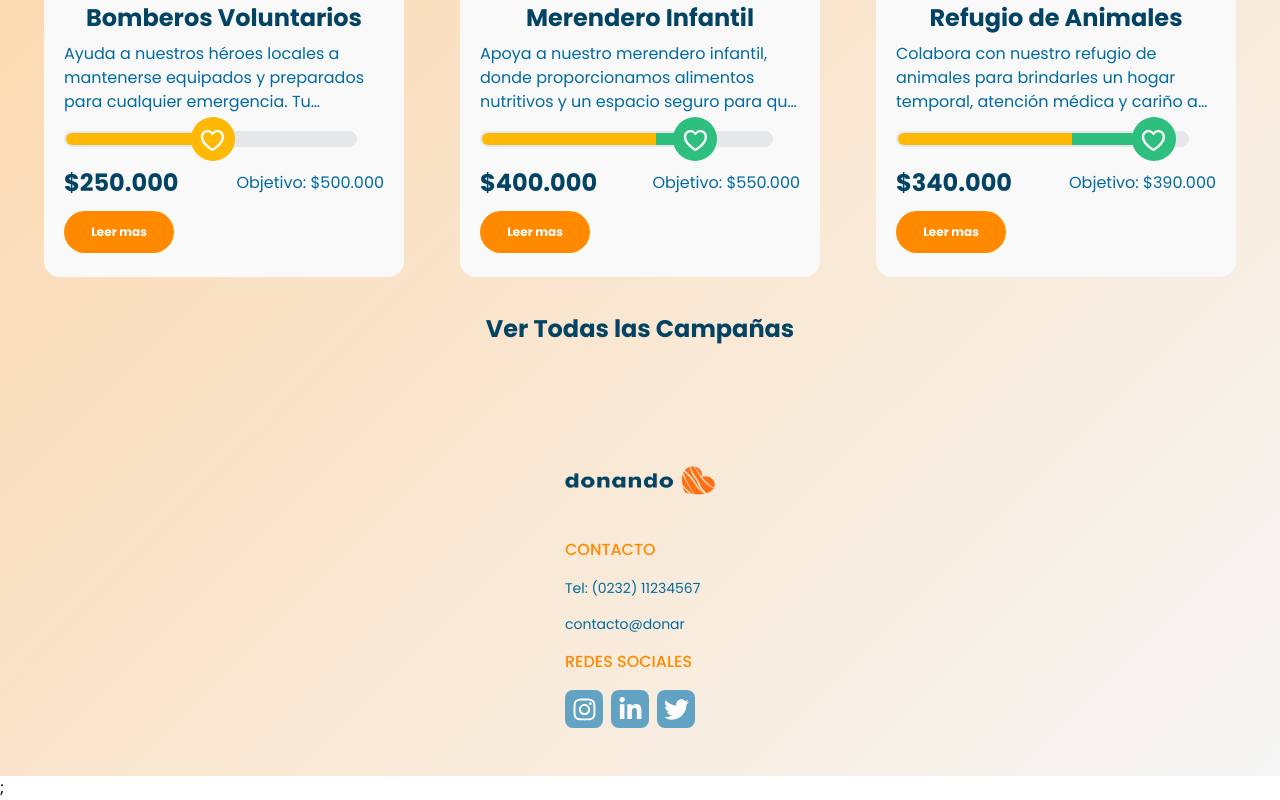
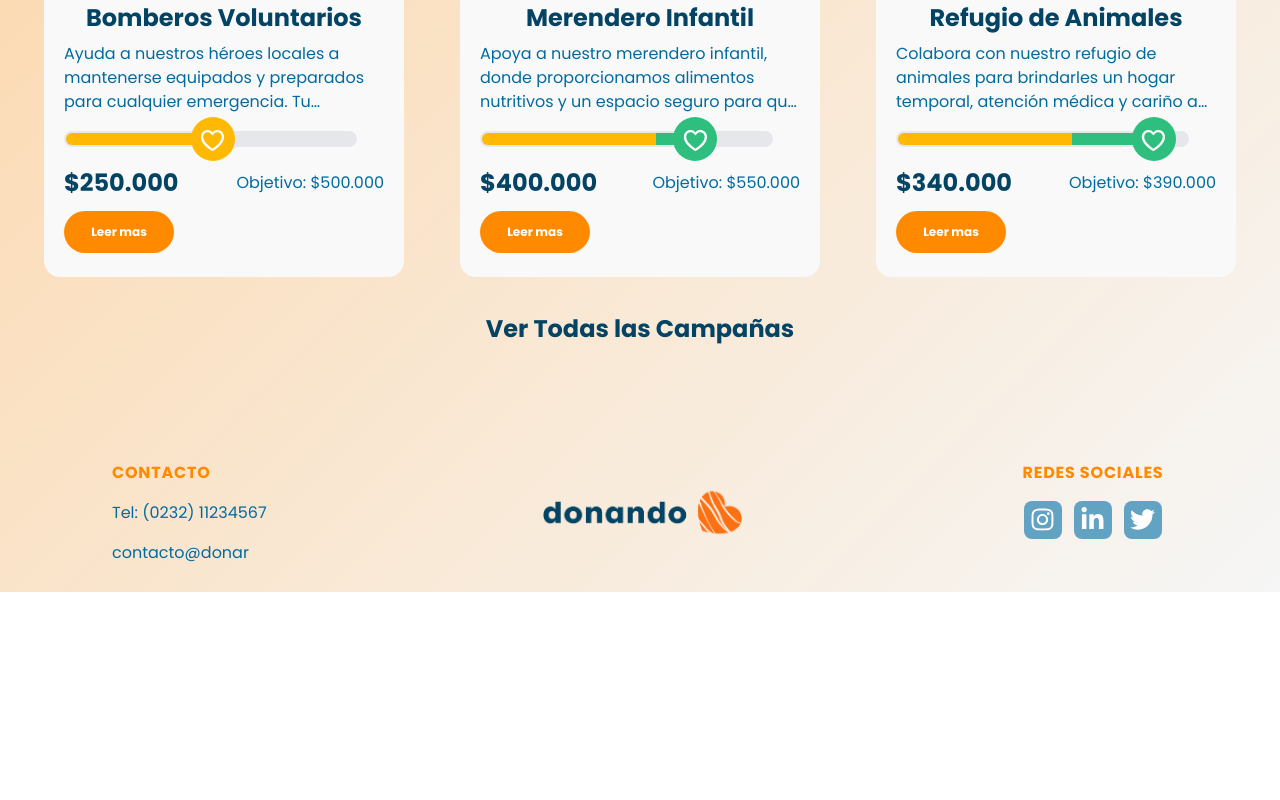
Before and after one commit to eze-alvarez/FrontNoCountry, a React (Vite) app: page / in a window 1280 px wide. Shown: the part 1622-2422 px from the top of the page. After the commit the page ends 2214 px from the top, so only its background shows below. Built offline with nearby package versions, Linux system fonts and the light colour scheme.

Commit message:
feat: footer desktop

```diff
--- a/src/App.jsx
+++ b/src/App.jsx
@@ -6,7 +6,7 @@ import store from "./redux/store/store";
 function App() {
     return(
         <Provider store={store}>
-            <MyRoutes />;
+            <MyRoutes />
         </Provider>
     )
 }
--- a/src/components/Footer/Footer.jsx
+++ b/src/components/Footer/Footer.jsx
@@ -10,42 +10,46 @@ export default function Footer({ isNavFooter }) {
   const distribution = isNavFooter ? 'items-start' : 'items-center';
 
   return (
-    <footer className={`w-full flex flex-col ${distribution} h-[343px] pb-12`}>
+    <footer className={`w-full flex flex-col ${distribution} h-[343px] py-12  sm:h-[159px] sm:flex-row sm:py-0`}>
 
     {/* Spacer to push the section down */}
-    <div className="flex-grow"></div>
+    <div className="flex-grow sm:hidden"></div>
     {/* Logo in Mobile Menu */}
-    <section className='w-[150px] items-start'>
-      <NavLink to="/">
-        <img src={logo} alt="logo" className='cursor-pointer w-[150px] h-[35px]' />
+    <section className='w-[150px]   sm:flex sm:w-full sm:justify-between sm:px-6 md:px-20  xl:px-28 xl:max-w-[1280px] xl:mx-auto'>
+
+      <NavLink to="/" className=" self-center">
+        <img src={logo} alt="logo" className='cursor-pointer h-[32px] sm:h-[53px]' />
       </NavLink>
 
       {/* Contacto in Mobile Menu */}
-      <section className="mt-auto w-[150px]">
-        <h2 className="text-orange-title font-medium text-base mt-10">CONTACTO</h2>
-        <p className={`text-sm mt-4 ${textColor}`}>Tel: (0232) 11234567</p>
-        <p className={`text-sm mt-4 ${textColor}`}>contacto@donar</p>
+      <section className=" sm:-order-1 ">
+        <h2 className="text-orange-title tracking-wider font-bold text-base mt-5 sm:mt-0">CONTACTO</h2>
+        <p className={`text-sm mt-4 sm:text-base ${textColor}`}>Tel: (0232) 11234567</p>
+        <p className={`text-sm mt-4 sm:text-base ${textColor}`}>contacto@donar</p>
+      </section>
 
         {/* Social Media Links */}
-        <h2 className="text-orange-title font-medium text-base mt-4">REDES SOCIALES</h2>
-        <ul className="flex gap-2 mt-4">
+      <section className="mx-auto w-[150px] sm:mx-0 sm:flex sm:flex-col sm:items-center ">
+        <h2 className="text-orange-title tracking-wider font-bold text-base mt-4 sm:mt-0">REDES SOCIALES</h2>
+        <ul className="flex gap-2 mt-4 sm:gap-3">
           <li>
-            <a href="" target="_blank" rel="noopener noreferrer" className="flex items-center justify-center gap-x-2 bg-btn-blue hover:bg-btn-orange w-[38px] h-[38px] rounded-lg">
+            <a href="" target="_blank" rel="noopener noreferrer" className="flex items-center justify-center  bg-btn-blue hover:bg-btn-orange w-[38px] h-[38px] rounded-lg">
               <FaInstagram size={25} className="cursor-pointer text-white" />
             </a>
           </li>
           <li>
-            <a href="" target="_blank" rel="noopener noreferrer" className="flex items-center justify-center gap-x-2 bg-btn-blue hover:bg-btn-orange w-[38px] h-[38px] rounded-lg">
+            <a href="" target="_blank" rel="noopener noreferrer" className="flex items-center justify-center bg-btn-blue hover:bg-btn-orange w-[38px] h-[38px] rounded-lg">
               <FaLinkedinIn size={25} className="cursor-pointer text-white" />
             </a>
           </li>
           <li>
-            <a href="" target="_blank" rel="noopener noreferrer" className="flex items-center justify-center gap-x-2 bg-btn-blue hover:bg-btn-orange w-[38px] h-[38px] rounded-lg">
+            <a href="" target="_blank" rel="noopener noreferrer" className="flex items-center justify-center bg-btn-blue hover:bg-btn-orange w-[38px] h-[38px] rounded-lg">
               <FaTwitter size={25} className="cursor-pointer text-white" />
             </a>
           </li>
         </ul>
       </section>
+
     </section>
 
   </footer>
--- a/src/components/Header/Navbar.jsx
+++ b/src/components/Header/Navbar.jsx
@@ -1,4 +1,4 @@
-import { Link, NavLink } from 'react-router-dom';
+import { NavLink } from 'react-router-dom';
 import logoNavBlue from '../../assets/Images/headerImg/logo azul.png';
 import {FaWindowClose, FaBars } from 'react-icons/fa';
 import { VscAccount } from "react-icons/vsc";
@@ -34,7 +34,7 @@ export default function Navbar() {
             <NavLink to="/quienes-somos" className={({ isActive }) => isActive ? "text-orange-500" : "text-blue-title"}>
               <li className=" hover:scale-[1.1]">¿Quiénes somos?</li>
             </NavLink>
-            <NavLink to="/campañas" className={({ isActive }) => isActive ? "text-orange-500" : "text-blue-title"}>
+            <NavLink to="/allCampaigns" className={({ isActive }) => isActive ? "text-orange-500" : "text-blue-title"}>
               <li className=" hover:scale-[1.1]">Campañas</li>
             </NavLink>
             <NavLink to="/contactanos" className={({ isActive }) => isActive ? "text-orange-500" : "text-blue-title"}>
--- a/src/layout/Layout.jsx
+++ b/src/layout/Layout.jsx
@@ -9,7 +9,7 @@ const Layout = ({ children }) => {
                {children}
             <Footer />
         </div>
-    );
-};
+    )
+}
 
 export default Layout;
--- a/src/routes/myRoutes.jsx
+++ b/src/routes/myRoutes.jsx
@@ -35,7 +35,7 @@ const MyRoutes = () => {
         </Layout>
       </Suspense>
     </Router>
-  );
-};
+  )
+}
 
 export default MyRoutes;
```
